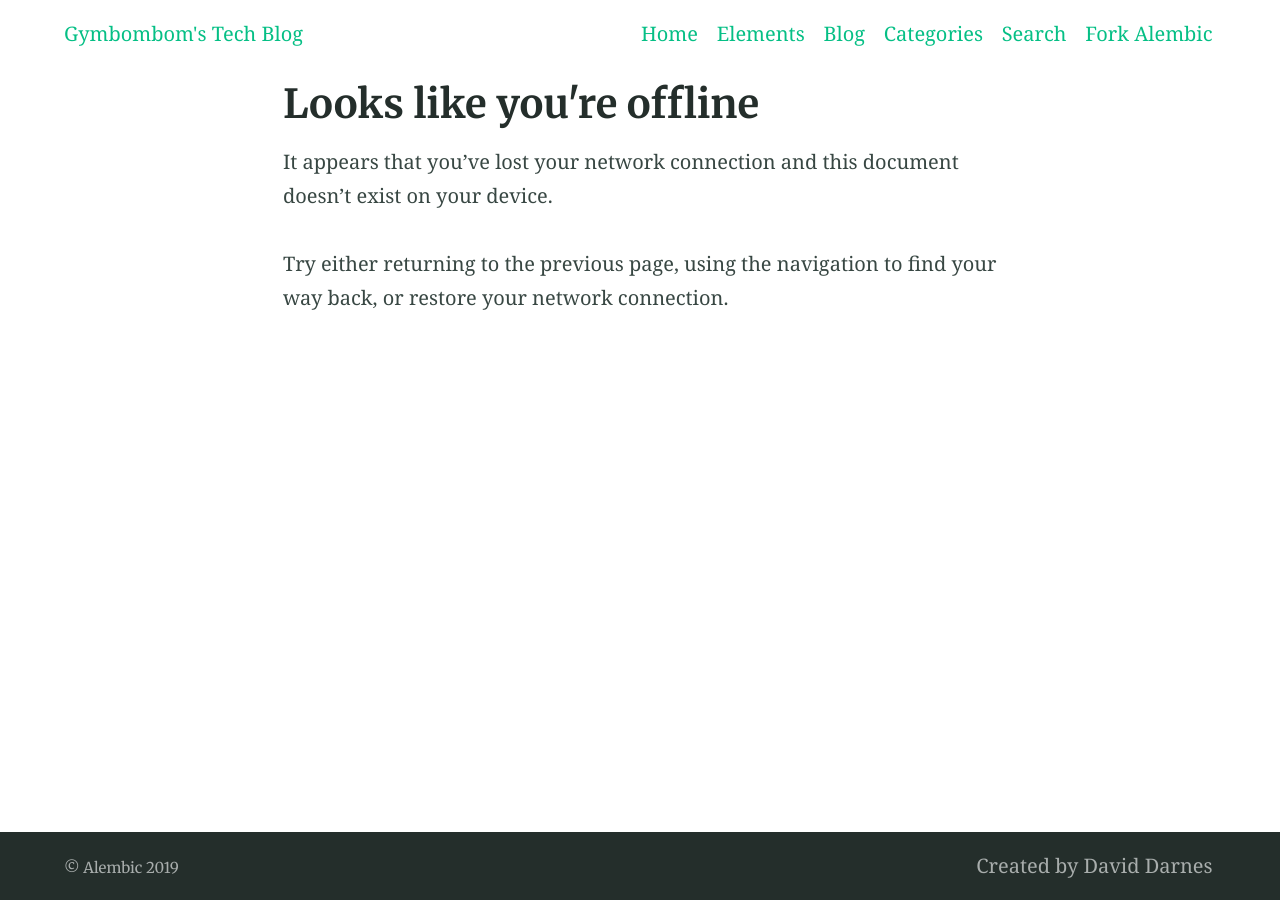
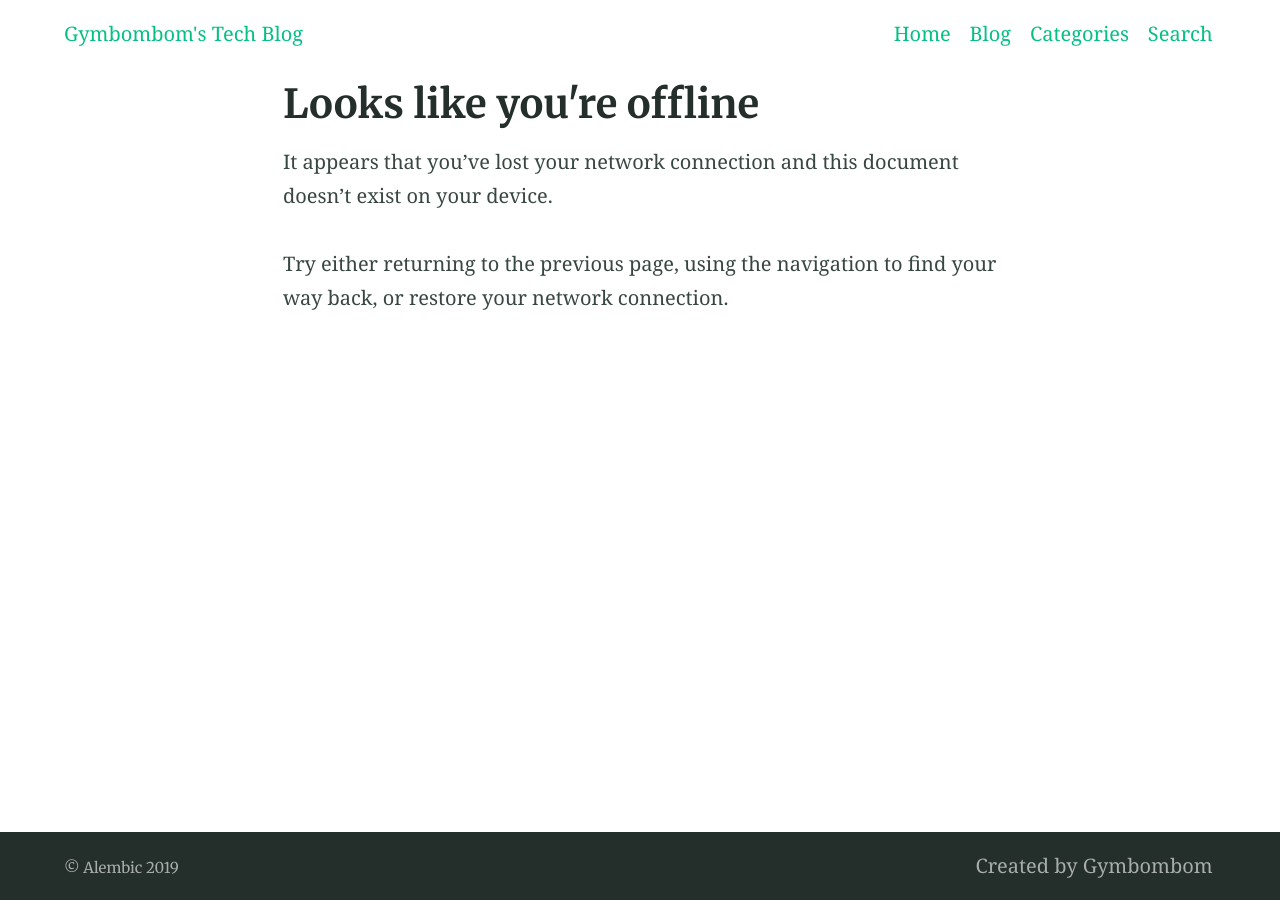
Before and after one commit to jaeheon209/gymbombom.github.io, a Jekyll site: the page built from offline.md, in a window 1280 px wide. Built offline with Jekyll 4.4.1, drawn with Linux system fonts in a browser that asks for light colours; our own code applies the rules of GitHub Pages for plain Markdown files; some of the changed lines change nothing that is shown.

Commit message:
Elements 메뉴 삭제 Fork Alembic 메뉴 삭제 footer Created by 문구 변경

```diff
--- a/_config.yml
+++ b/_config.yml
@@ -110,20 +110,24 @@ favicons: # Favicons are also used in the manifest file. Syntax is 'size: path'
 navigation_header:
 - title: Home
   url: /
-- title: Elements
-  url: /elements/
+
+
+#- title: Elements
+#  url: /elements/
 - title: Blog
   url: /blog/
 - title: Categories
   url: /categories/
 - title: Search
   url: /search/
-- title: Fork Alembic
-  url: https://github.com/daviddarnes/alembic
+#- title: Fork Alembic
+#  url: https://github.com/daviddarnes/alembic
 
 navigation_footer:
-- title: Created by David Darnes
-  url: https://darn.es
+- title: Created by Gymbombom
+  url: /
+#- title: Created by David Darnes
+#  url: https://darn.es
 
 social_links: # Appears in sidebar. Set the urls then uncomment and comment out as desired
   Twitter: https://twitter.com/DavidDarnes
```
